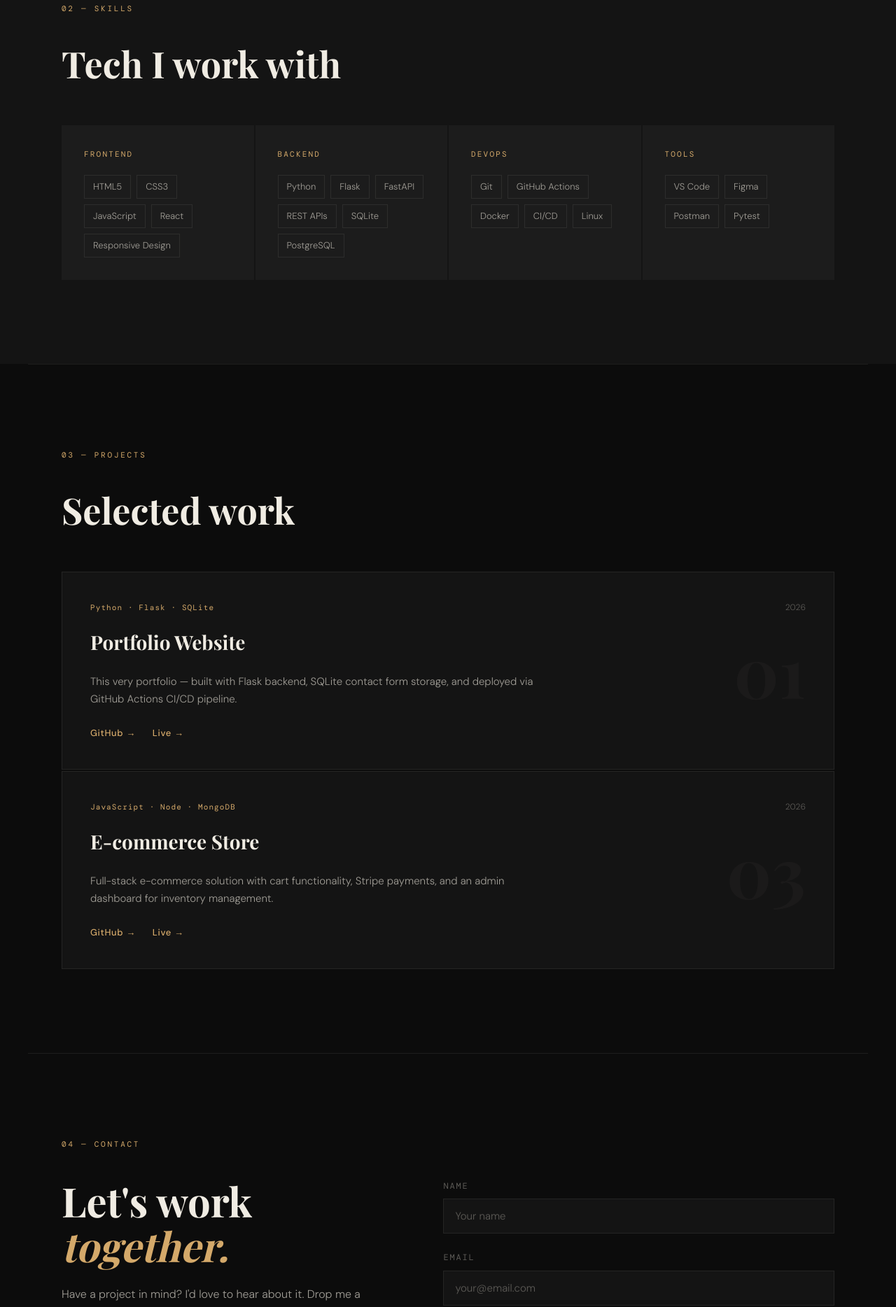
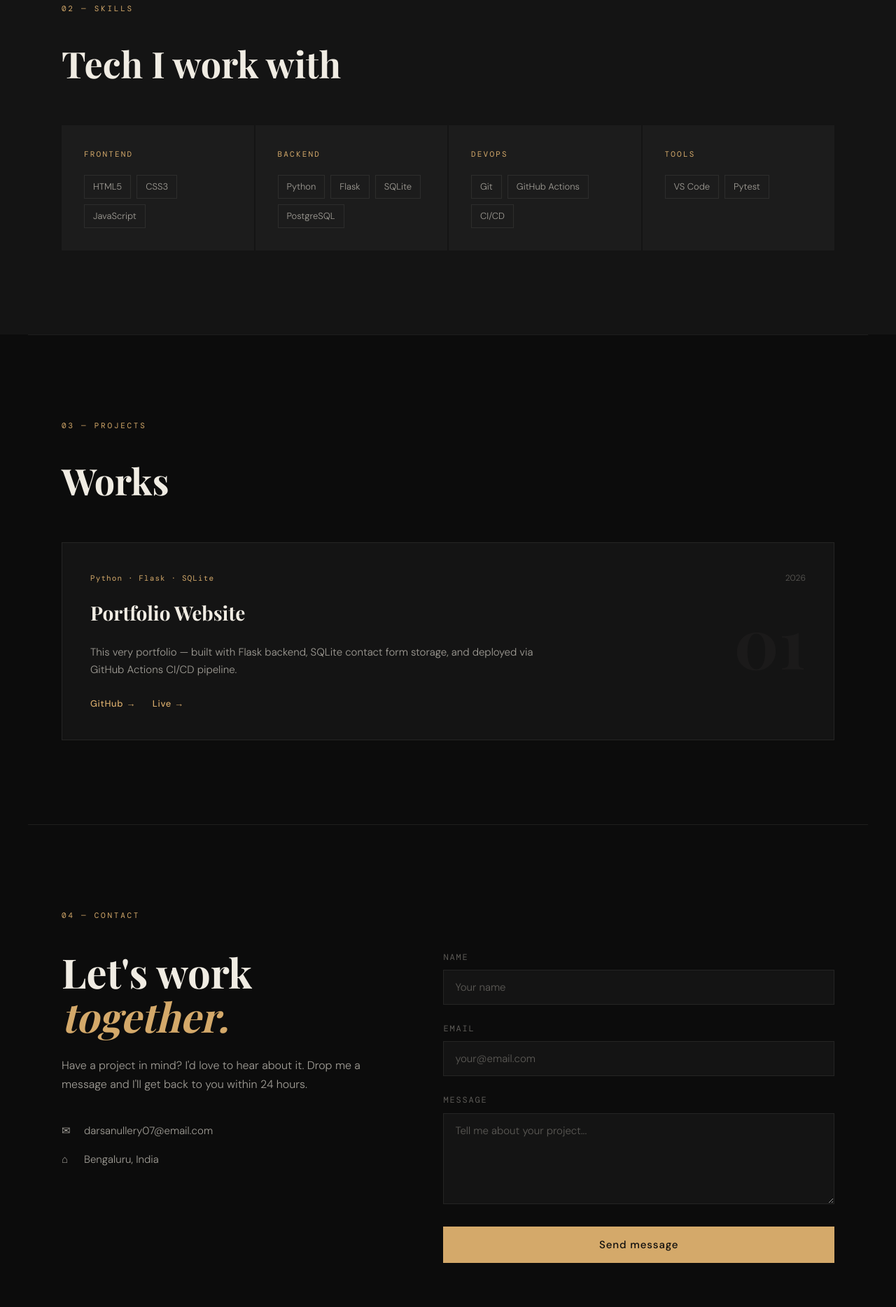
Before and after one commit to darsanx07/Portfolio_New, a Flask app: page / in a window 1280 px wide. Shown: the part 1546-3414 px from the top of the page at 70% size. Run offline with Flask 3, Linux system fonts and the light colour scheme; some web fonts are replaced.

Commit message:
major changes

```diff
--- a/templates/index.html
+++ b/templates/index.html
@@ -65,25 +65,25 @@
       <div class="skill-group">
         <div class="skill-category">Frontend</div>
         <div class="skill-tags">
-          <span>HTML5</span><span>CSS3</span><span>JavaScript</span><span>React</span><span>Responsive Design</span>
+          <span>HTML5</span><span>CSS3</span><span>JavaScript</span>
         </div>
       </div>
       <div class="skill-group">
         <div class="skill-category">Backend</div>
         <div class="skill-tags">
-          <span>Python</span><span>Flask</span><span>FastAPI</span><span>REST APIs</span><span>SQLite</span><span>PostgreSQL</span>
+          <span>Python</span><span>Flask</span><span>SQLite</span><span>PostgreSQL</span>
         </div>
       </div>
       <div class="skill-group">
         <div class="skill-category">DevOps</div>
         <div class="skill-tags">
-          <span>Git</span><span>GitHub Actions</span><span>Docker</span><span>CI/CD</span><span>Linux</span>
+          <span>Git</span><span>GitHub Actions</span><span>CI/CD</span>
         </div>
       </div>
       <div class="skill-group">
         <div class="skill-category">Tools</div>
         <div class="skill-tags">
-          <span>VS Code</span><span>Figma</span><span>Postman</span><span>Pytest</span>
+          <span>VS Code</span><span>Pytest</span>
         </div>
       </div>
     </div>
@@ -92,7 +92,7 @@
   <!-- PROJECTS -->
   <section id="projects">
     <div class="section-label">03 — Projects</div>
-    <h2 class="section-title">Selected work</h2>
+    <h2 class="section-title"> Works</h2>
     <div class="projects-grid">
 
       <div class="project-card" data-index="01">
@@ -102,19 +102,6 @@
         </div>
         <h3 class="project-title">Portfolio Website</h3>
         <p class="project-desc">This very portfolio — built with Flask backend, SQLite contact form storage, and deployed via GitHub Actions CI/CD pipeline.</p>
-        <div class="project-links">
-          <a href="#" class="project-link">GitHub →</a>
-          <a href="#" class="project-link">Live →</a>
-        </div>
-      </div>
-
-      <div class="project-card" data-index="03">
-        <div class="project-meta">
-          <span class="project-tag">JavaScript · Node · MongoDB</span>
-          <span class="project-year">2026</span>
-        </div>
-        <h3 class="project-title">E-commerce Store</h3>
-        <p class="project-desc">Full-stack e-commerce solution with cart functionality, Stripe payments, and an admin dashboard for inventory management.</p>
         <div class="project-links">
           <a href="#" class="project-link">GitHub →</a>
           <a href="#" class="project-link">Live →</a>
@@ -134,7 +121,7 @@
         <div class="contact-info">
           <div class="contact-item">
             <span class="contact-icon">✉</span>
-            <a href="mailto:your@email.com">your@email.com</a>
+            <a href="mailto:your@email.com">darsanullery07@email.com</a>
           </div>
           <div class="contact-item">
             <span class="contact-icon">⌂</span>
@@ -169,12 +156,12 @@
   <!-- FOOTER -->
   <footer>
     <div class="footer-inner">
-      <span class="footer-name">Your Name</span>
+      <span class="footer-name">Darsan Ullery</span>
       <div class="footer-links">
         <a href="https://github.com/yourusername" target="_blank">GitHub</a>
         <a href="https://linkedin.com/in/yourusername" target="_blank">LinkedIn</a>
       </div>
-      <span class="footer-copy">© 2024</span>
+      <span class="footer-copy">© 2026</span>
     </div>
   </footer>
 
```
